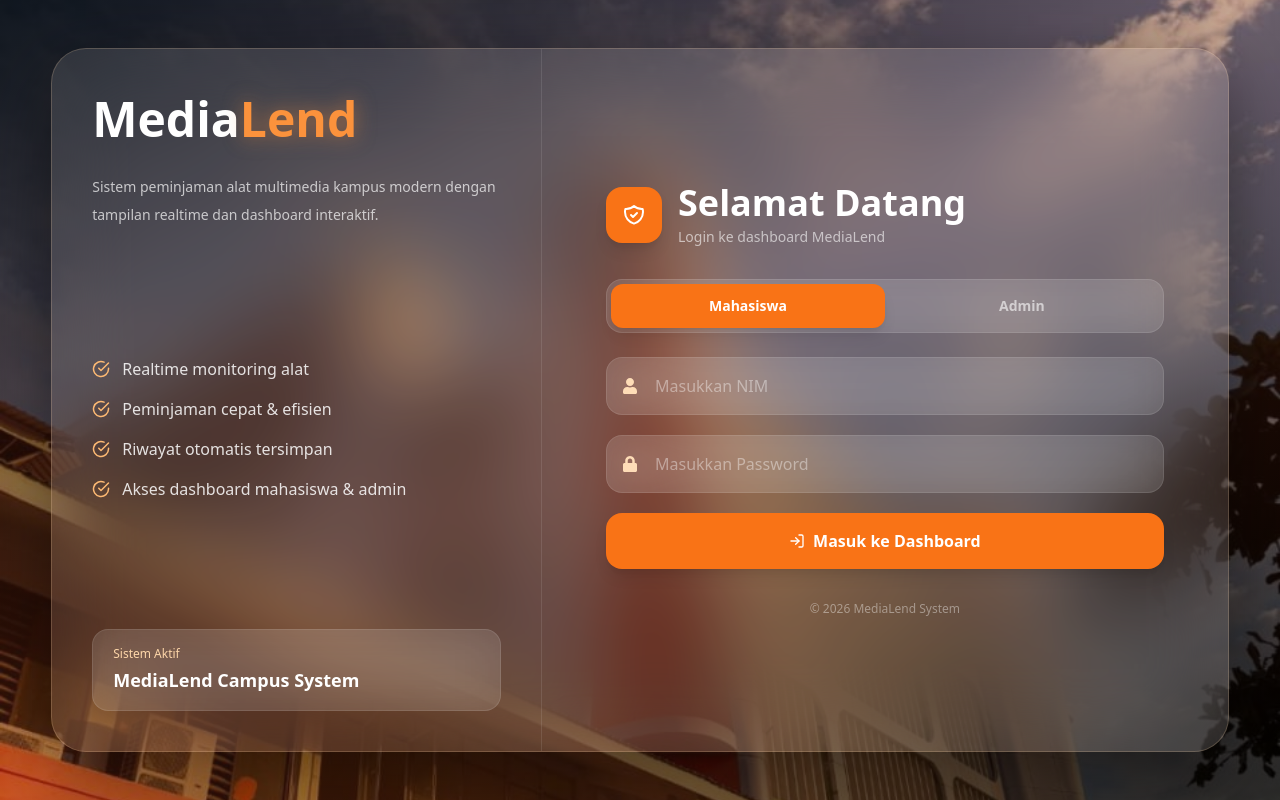
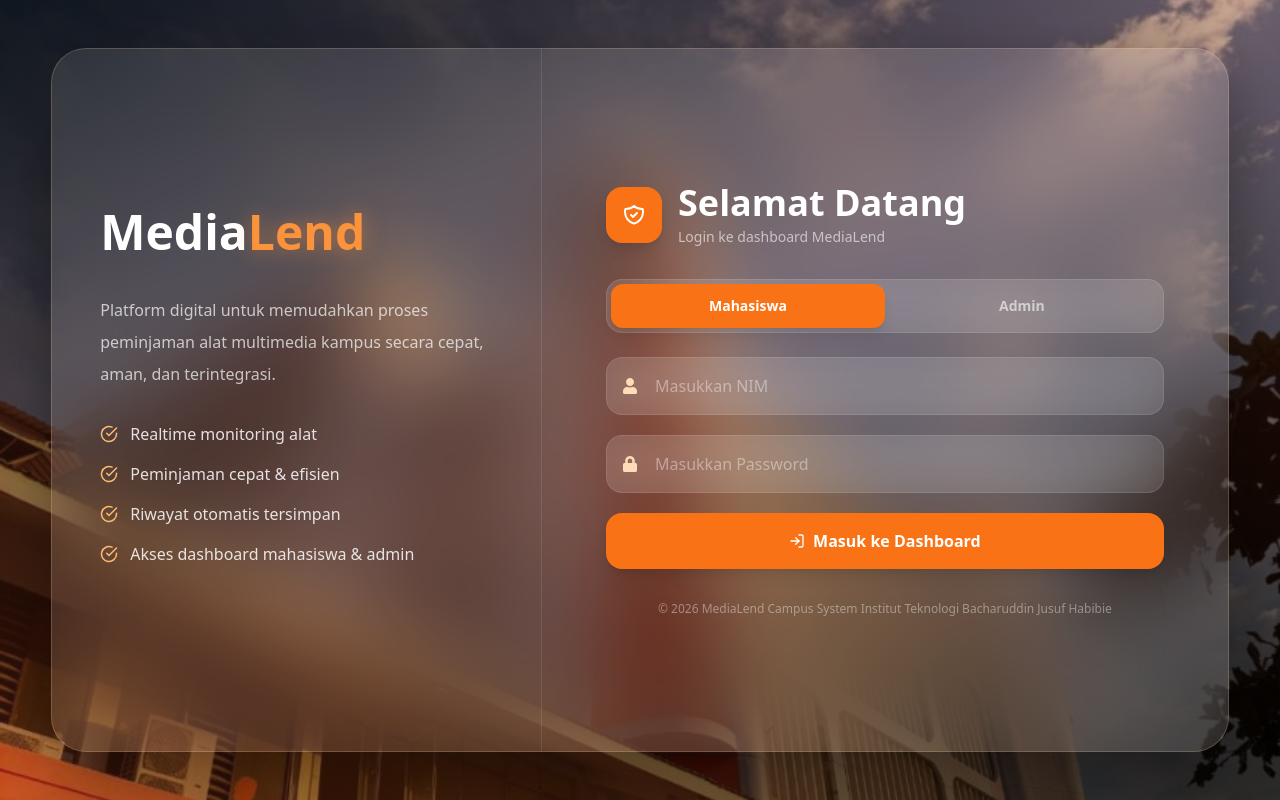
Before and after one commit to SriWahyuningsiA/medialend-frontend, a React (Create React App) app: page / in a window 1280 px wide. Built offline with nearby package versions, Linux system fonts and the light colour scheme.

Commit message:
Update tampilan login MediaLend

```diff
--- a/src/pages/Login.js
+++ b/src/pages/Login.js
@@ -184,7 +184,7 @@
 
           {/* LEFT */}
 
-          <div className="w-5/12 relative border-r border-white/10 px-10 py-10 flex flex-col justify-between">
+          <div className="w-5/12 border-r border-white/10 px-12 py-12 flex flex-col justify-center">
 
             <div>
 
@@ -197,11 +197,13 @@
 
               </h1>
 
-              <p className="text-white/70 text-sm leading-7 mt-6 max-w-md">
+              <p className="text-white/70 text-base leading-8 mt-8 max-w-md">
 
-                Sistem peminjaman alat multimedia kampus modern dengan tampilan realtime dan dashboard interaktif.
+              Platform digital untuk memudahkan proses
+              peminjaman alat multimedia kampus secara
+              cepat, aman, dan terintegrasi.
 
-              </p>
+            </p>
 
             </div>
 
@@ -211,18 +213,6 @@
               <Feature text="Peminjaman cepat & efisien" />
               <Feature text="Riwayat otomatis tersimpan" />
               <Feature text="Akses dashboard mahasiswa & admin" />
-
-            </div>
-
-            <div className="bg-white/10 border border-white/10 rounded-2xl px-5 py-4 backdrop-blur-xl max-w-md">
-
-              <p className="text-orange-200 text-xs">
-                Sistem Aktif
-              </p>
-
-              <h2 className="text-white text-lg font-semibold mt-1">
-                MediaLend Campus System
-              </h2>
 
             </div>
 
@@ -368,7 +358,8 @@
 
               <p className="text-xs text-white/40 mt-8 text-center">
 
-                © 2026 MediaLend System
+                © 2026 MediaLend Campus System
+                Institut Teknologi Bacharuddin Jusuf Habibie
 
               </p>
 
```
